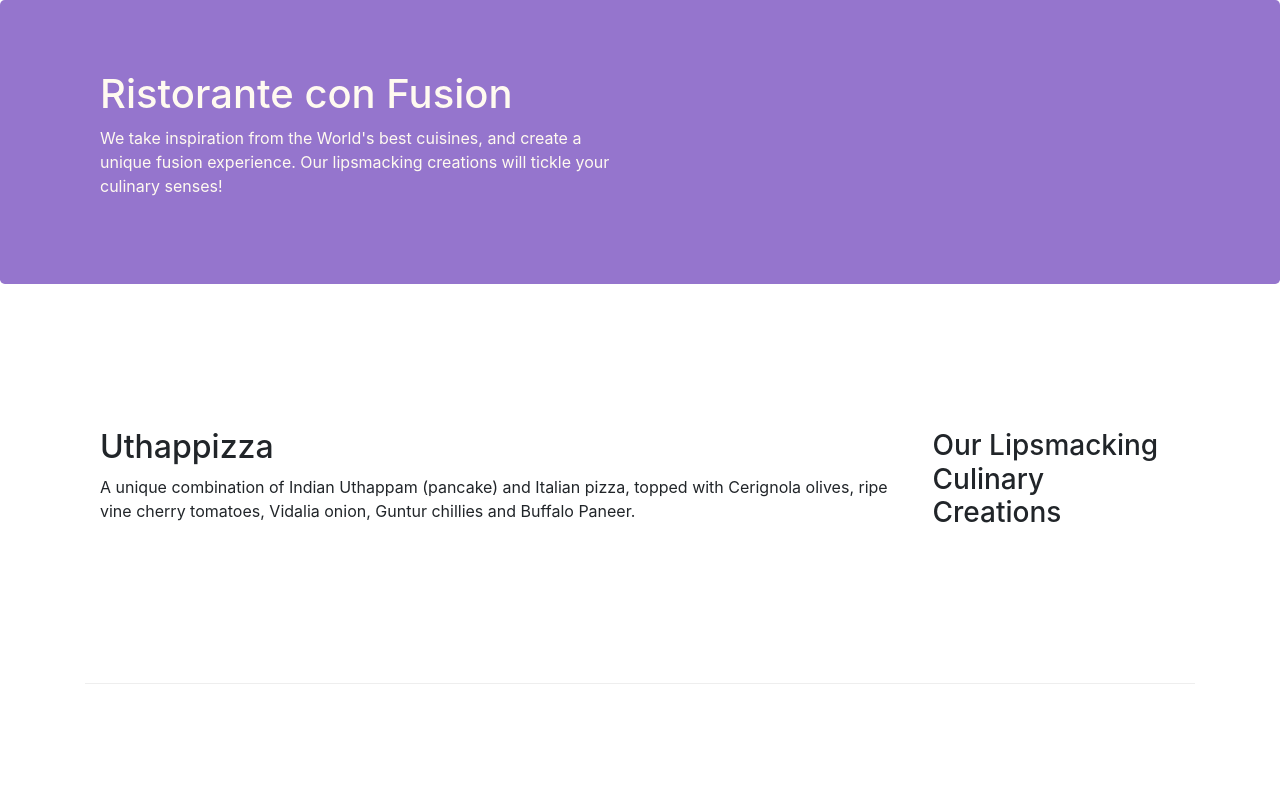
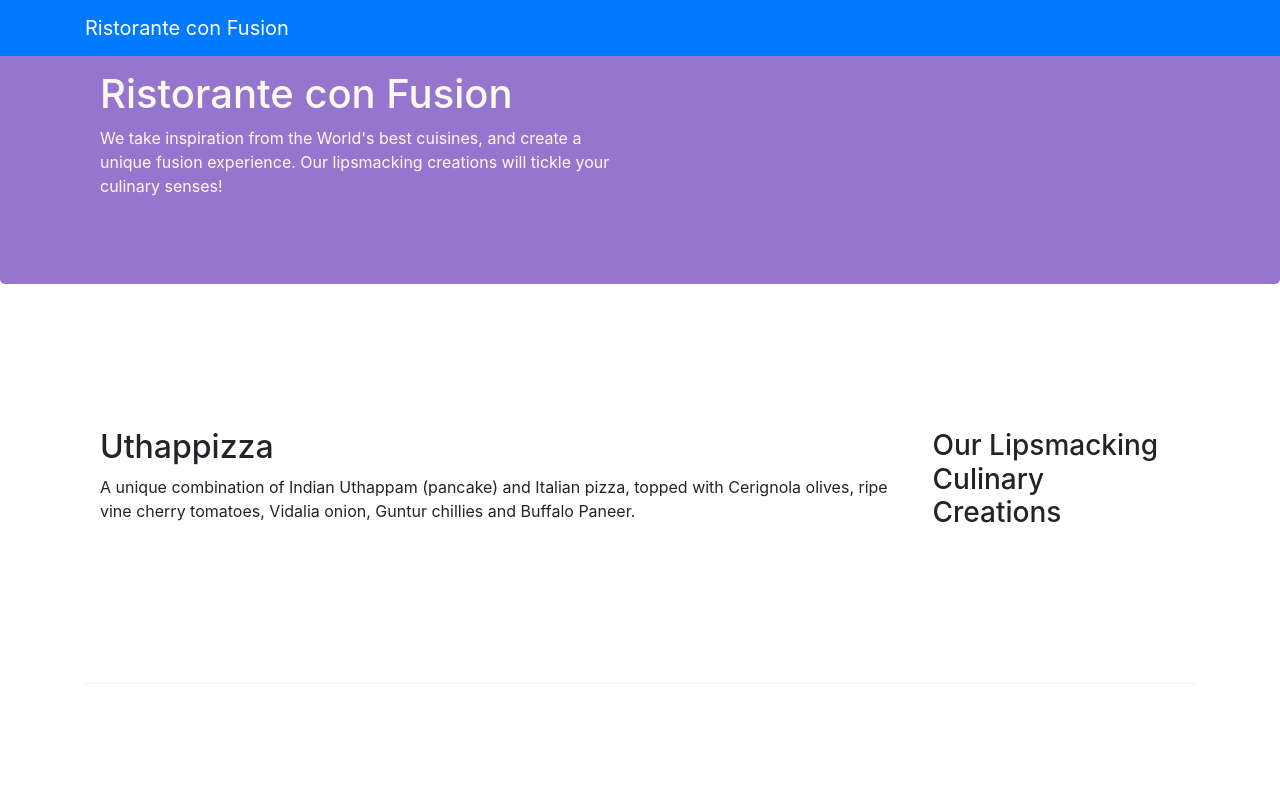
Before and after one commit to thamaraikkannan/bootstrap, a website: page index.html in a window 1280 px wide. Shown: the top 800 px of the page. Drawn offline with nearby package versions, Linux system fonts and the light colour scheme.

Commit message:
created nav

```diff
--- a/index.html
+++ b/index.html
@@ -14,7 +14,11 @@
 </head>
 
 <body>
-
+    <nav class="navbar navbar-dark navbar-expand-sm bg-primary fixed-top">
+        <div class="container">
+            <a class="navbar-brand" href="#">Ristorante con Fusion</a>
+        </div>
+    </nav>
     <header class="jumbotron">
         <div class="container">
             <div class="row row-header align-items-center">
```
